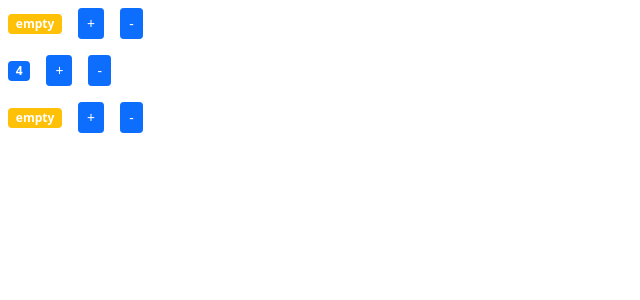
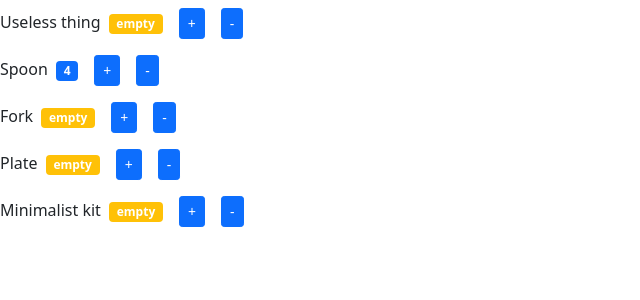
Before and after one commit to Kettengeschwindigkeit/Junior-Frontend-Developer-React-Module, a React (Create React App) app: page / in a window 1280 px wide. Shown: the top 300 px of the page, without its empty margins (0-640 px from the left). Built offline with nearby package versions, Linux system fonts and the light colour scheme.

Commit message:
Passing content in own component

```diff
--- a/src/components/counter.jsx
+++ b/src/components/counter.jsx
@@ -1,7 +1,7 @@
 import React, { useState } from "react"
 
 const Counter = (props) => {
-
+    console.log(props)
     const [value, setValue] = useState(props.value)
 
     const formatValue = () => {
@@ -24,6 +24,7 @@
 
     return (
         <div>
+            <span>{props.name}</span>
             <span className={getBadgeClasses()}>{formatValue()}</span>
             <button className="btn btn-primary btn-sm m-2" onClick={handleIncrement}>+</button>
             <button className="btn btn-primary btn-sm m-2" onClick={handleDecrement}>-</button>
--- a/src/components/countersList.jsx
+++ b/src/components/countersList.jsx
@@ -3,14 +3,16 @@
 
 const CountersList = () => {
     const counters = [
-        {id: 0, value: 0},
-        {id: 1, value: 4},
-        {id: 2, value: 0}
+        {id: 0, value: 0, name: 'Useless thing'},
+        {id: 1, value: 4, name: 'Spoon'},
+        {id: 2, value: 0, name: 'Fork'},
+        {id: 3, value: 0, name: 'Plate'},
+        {id: 4, value: 0, name: 'Minimalist kit'}
     ]
     return (
         <>
             {counters.map((count) => (
-                <Counter key={count.id} value={count.value} />
+                <Counter key={count.id} value={count.value} name={count.name} />
             ))}
         </>
     )
```
